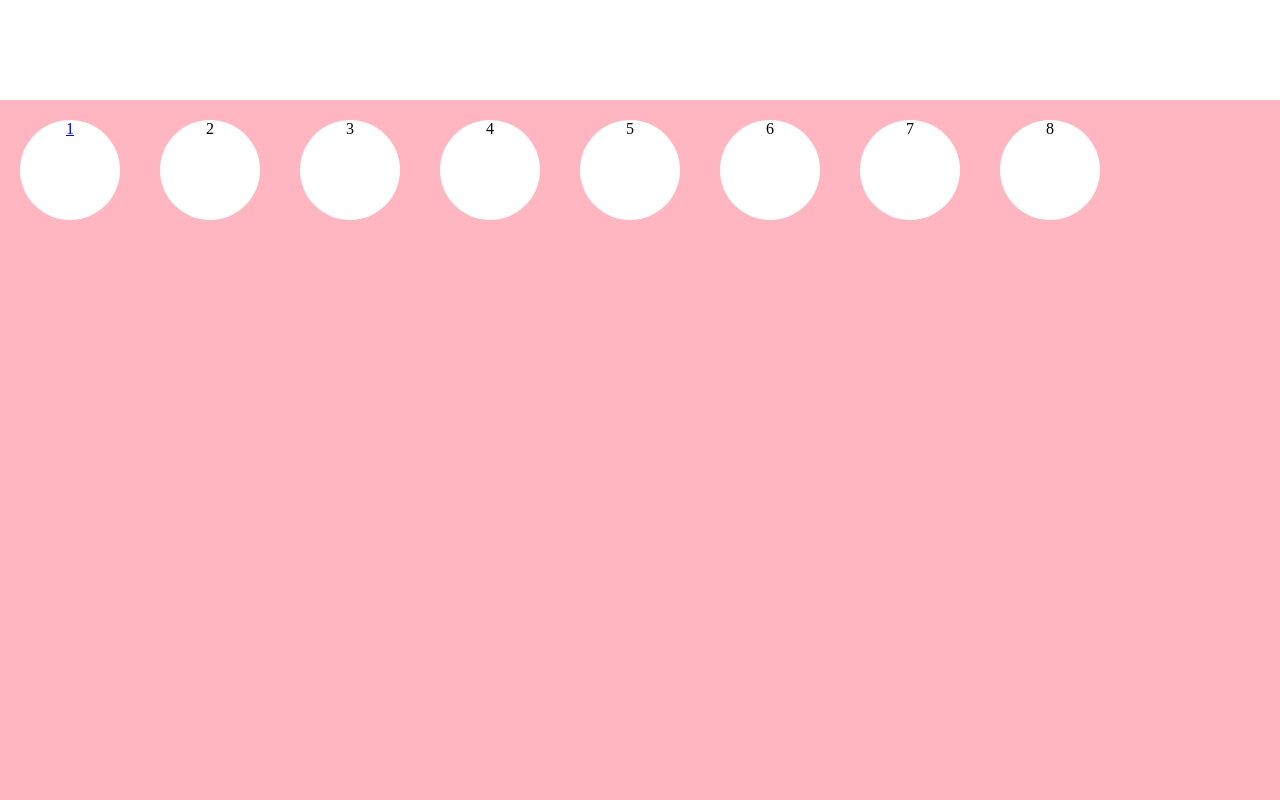
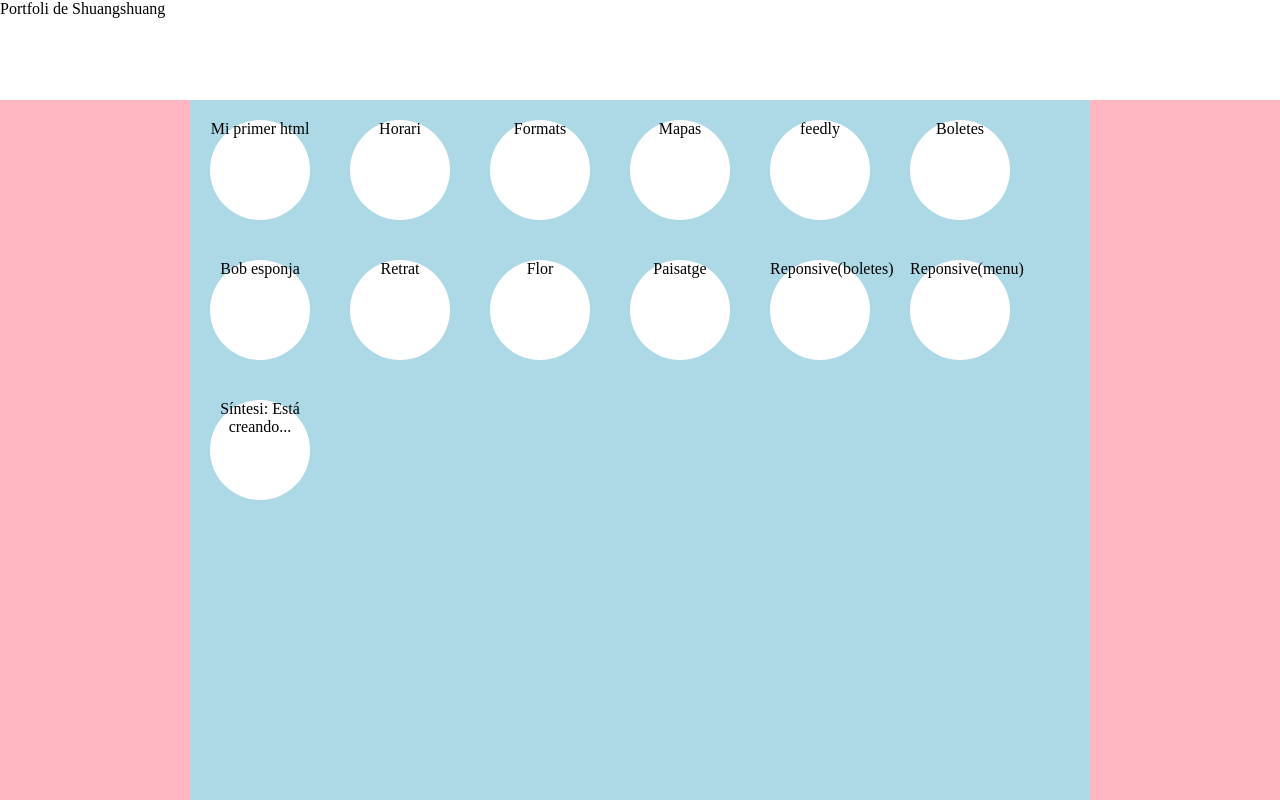
Before and after one commit to schen-alg/portfoli, a plain HTML site: page index.html in a window 1280 px wide. Drawn offline with Linux system fonts and the light colour scheme.

Commit message:
Update index.html

```diff
--- a/index.html
+++ b/index.html
@@ -1,21 +1,29 @@
-<!DOCTYPE html>
 <html lang="es-es" dir="ltr">
   <head>
     <meta charset="utf-8">
     <title>El menu de portfoli</title>
+    <meta author="Shuangshuang Chen">
     <link rel="stylesheet" href="estilo.css">
+    <link rel="preconnect" href="https://fonts.googleapis.com">
+    <link rel="preconnect" href="https://fonts.gstatic.com" crossorigin>
+    <link href="https://fonts.googleapis.com/css2?family=Yeseva+One&display=swap" rel="stylesheet">
   </head>
   <body>
- <div id="cabecera"></div>
- <div class="contenedor">
-   <div class="boletes"><a href="11_chen/index.html target=_blank"<p>1</p></a></div>
-   <div class="boletes"><p>2</p></div>
-   <div class="boletes"><p>3</p></div>
-   <div class="boletes"><p>4</p></div>
-   <div class="boletes"><p>5</p></div>
-   <div class="boletes"><p>6</p></div>
-   <div class="boletes"><p>7</p></div>
-   <div class="boletes"><p>8</p></div>
+   <div id="cabecera"><p>Portfoli de Shuangshuang</p></div>
+   <div id="contenedor">
+    <div class="boletes uno"><p>Mi primer html</p></div>
+    <div class="boletes dos"><p>Horari</p></div>
+    <div class="boletes tres"><p>Formats</p></div>
+    <div class="boletes cuatro"><p>Mapas</p></div>
+    <div class="boletes cinco"><p>feedly</p></div>
+    <div class="boletes seis"><p>Boletes</p></div>
+    <div class="boletes siete"><p>Bob esponja</p></div>
+    <div class="boletes ocho"><p>Retrat</p></div>
+    <div class="boletes nueve"><p>Flor</p></div>
+    <div class="boletes diez"><p>Paisatge</p></div>
+    <div class="boletes once"><p>Reponsive(boletes)</p></div>
+    <div class="boletes doce"><p>Reponsive(menu)</p></div>
+    <div class="boletes trece"><p>Síntesi: Está creando...</p></div>
   </div>
   </body>
 </html>
```
